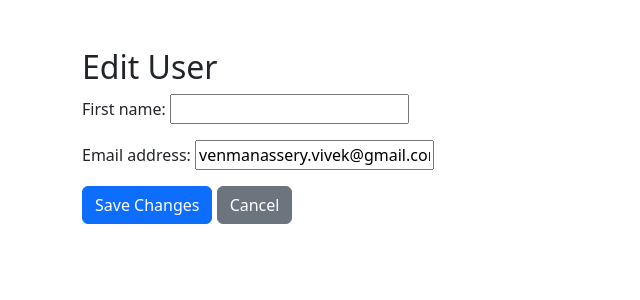
After one commit to Vivek-venmanassery-sunilkumar/blog_mini, a Django app: page /admin_auth/edit/1/ in a window 1280 px wide. The commit adds this page. Shown: the top 300 px of the page, without its empty margins (0-640 px from the left). Run offline with Django 5.2, Linux system fonts and the light colour scheme; data comes from the database, SQL or seed files in the repository.

Commit message:
task completed but project yet to be completed

```diff
--- /dev/null
+++ b/blog_main/admin_auth/forms.py
@@ -0,0 +1,7 @@
+from django import forms
+from django.contrib.auth.models import User
+
+class UserEditForm(forms.ModelForm):
+    class Meta:
+        model = User
+        fields = ['first_name', 'email']
--- a/blog_main/admin_auth/templates/admin_auth.html
+++ b/blog_main/admin_auth/templates/admin_auth.html
@@ -45,7 +45,7 @@
                             <input type="hidden" name="user_id" value="{{user.id}}">
                             <button class="btn btn-danger mx-3">Delete</button>
                         </form>
-                        <form action="{%url 'admin_auth:admin' %}" method="POST">
+                        <form action="{%url 'admin_auth:edit_user' user.id %}" method="GET">
                             {%csrf_token%}
                             <input type="hidden" name="action" value="edit">
                             <input type="hidden" name="user_id" value="{{user.id}}">
--- /dev/null
+++ b/blog_main/admin_auth/templates/edit_user.html
@@ -0,0 +1,13 @@
+<!-- edit_user.html -->
+{% extends 'index.html' %}
+{% block content %}
+<div class="container mt-5">
+    <h2>Edit User</h2>
+    <form method="POST">
+        {% csrf_token %}
+        {{ form.as_p }}
+        <button type="submit" class="btn btn-primary">Save Changes</button>
+        <a href="{% url 'admin_auth:admin' %}" class="btn btn-secondary">Cancel</a>
+    </form>
+</div>
+{% endblock %}
--- a/blog_main/admin_auth/urls.py
+++ b/blog_main/admin_auth/urls.py
@@ -4,5 +4,6 @@ from . import views
 app_name = 'admin_auth'
 
 urlpatterns = [
-    path('', views.auth_admin, name = 'admin')
+    path('', views.auth_admin, name = 'admin'),
+    path('edit/<int:user_id>/', views.edit_user, name='edit_user'),
 ]
--- a/blog_main/admin_auth/views.py
+++ b/blog_main/admin_auth/views.py
@@ -1,24 +1,27 @@
-from django.shortcuts import render,redirect
+from django.shortcuts import render,redirect,get_object_or_404
 from django.contrib.auth.models import User
 from django.views.decorators.cache import cache_control
+from .forms import UserEditForm
 
 # Create your views here.
 @cache_control(no_cache=True,must_revalidate=True, no_store=True)
 def auth_admin(request):
     if request.method=='POST':
         action = request.POST.get('action')
+        pk = request.POST.get('user_id')
+        user = get_object_or_404(User, pk=pk)
         if action == 'delete':
-            pk = request.POST.get('user_id')
-            user = User.objects.get(pk=pk)
-            if user.is_superuser:
-                print('delete cannot be performed')
-            else:
+            if not user.is_superuser:
                 user.delete()
-        elif action == 'edit':
-            pk = request.POST.get('user_id')
-            user = User.objects.get(pk=pk)
-            pass
-        return redirect('admin_auth:admin')
+            return redirect('admin_auth:admin')
+        # elif action == 'edit':
+        #     form = UserEditForm(request.POST, instance=user)
+        #     if form.is_valid():
+        #         form.save()
+        #         return redirect('auth_admin:admin')
+        #     else:
+        #         return render(request, 'edit_user.html', {'form':form, 'user_id':pk})
+
     else:
         if request.user.is_authenticated and request.user.is_superuser:
             user = request.user.username
@@ -28,3 +31,17 @@ def auth_admin(request):
             return redirect('blog_homepage:homepage_auth')
         else:
             return redirect('blog_homepage:homepage')
+
+def edit_user(request, user_id):
+    user = get_object_or_404(User, pk = user_id)
+    if request.method == 'POST':
+        form = UserEditForm(request.POST, instance = user)
+        if form.is_valid():
+            form.save()
+            return redirect('admin_auth:admin')
+        else:
+            form = UserEditForm(instance = User)
+        return render(request, 'edit_user.html', {'form':form, 'user_id':user_id})
+    else:
+        form = UserEditForm(instance = user)
+        return render(request, 'edit_user.html', {'form':form, 'user_id':user_id})
```
